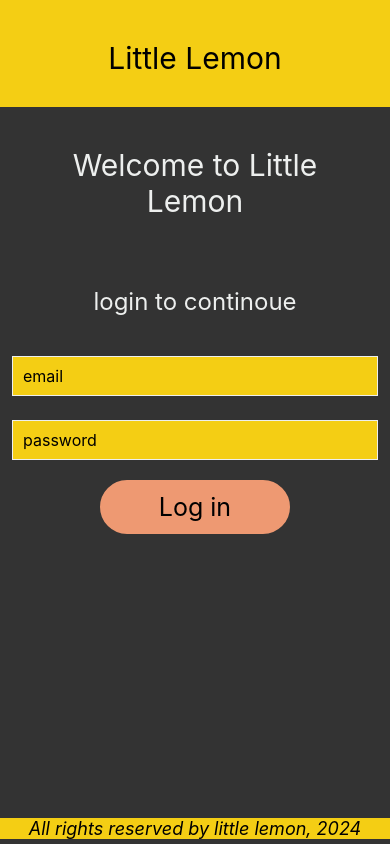
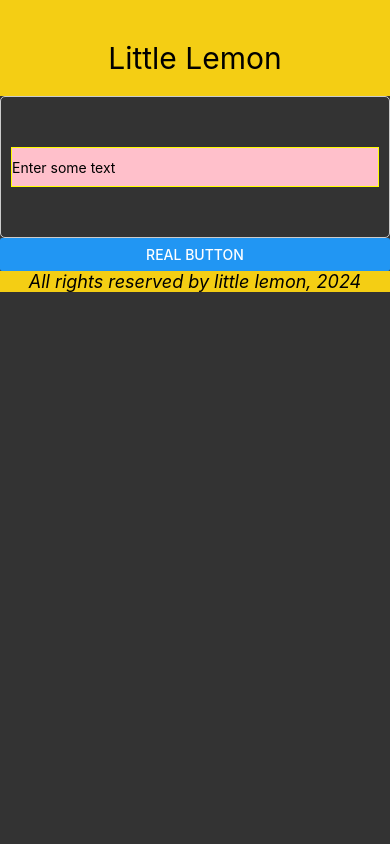
Before and after one commit to Hussain-hamim/Taskly, a React Native app: screen / in a window 390 px wide. Built offline with nearby package versions, Linux system fonts and the light colour scheme.

Commit message:
gm - start working with button

```diff
--- a/App.js
+++ b/App.js
@@ -14,9 +14,9 @@ export default function App() {
   return (
     <View style={styles.container}>
       <Header />
-      <LoginScreen />
+      {/* <LoginScreen /> */}
       {/* <FeedbackForm /> */}
-      {/* <ClearableTextInput /> */}
+      <ClearableTextInput />
       {/* <MenuItems /> */}
       {/* <WelcomeScreen /> */}
       <Footer />
--- a/components/ClearableTextInput.js
+++ b/components/ClearableTextInput.js
@@ -6,12 +6,15 @@ import {
   Text,
   StyleSheet,
   SafeAreaView,
+  Button,
+  Alert,
 } from "react-native";
 
 const ClearableTextInput = () => {
   const [value, setValue] = useState("");
 
   return (
+    <>
       <SafeAreaView>
         <View style={styles.container}>
           <TextInput
@@ -30,6 +33,13 @@ const ClearableTextInput = () => {
           )}
         </View>
       </SafeAreaView>
+      <Button
+        title="real button"
+        onPress={() => Alert.alert("button clicked")}
+        //   color="secondary"
+        style={styles.button}
+      />
+    </>
   );
 };
 
@@ -62,6 +72,7 @@ const styles = StyleSheet.create({
     color: "gray",
     fontSize: 18,
   },
+  button: {},
 });
 
 export default ClearableTextInput;
```
Lines whose indentation alone changed are shown as unchanged.
